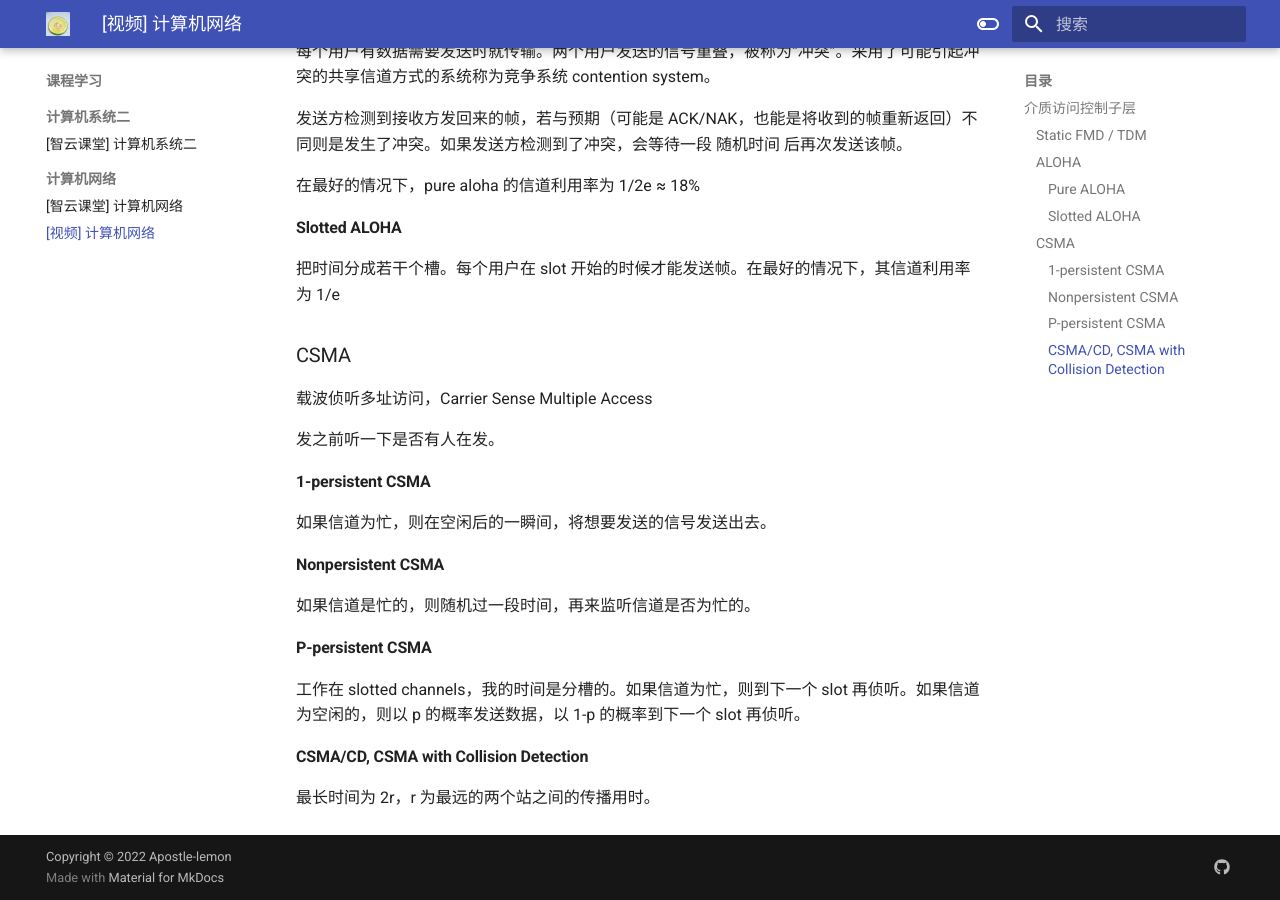
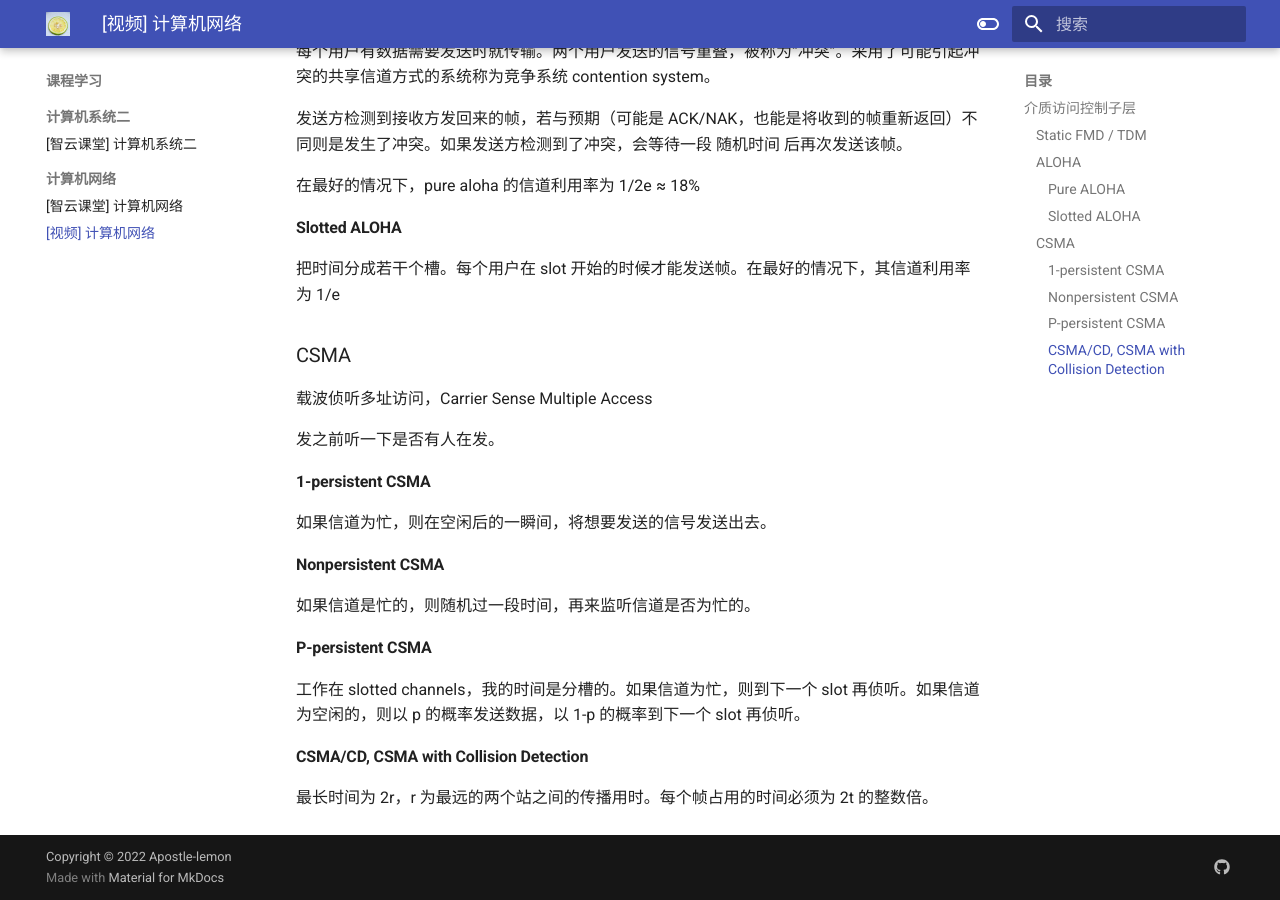
Before and after one commit to Apostle-lemon/Apostle-lemon.github.io, an MkDocs documentation site: the page built from docs/课程学习/计算机网络/【视频】计算机网络.md, in a window 1280 px wide and 900 px high, scrolled down 623 px. Built offline with MkDocs 1.6.1 and Material for MkDocs 9.7.7, drawn with Linux system fonts in a browser that asks for light colours.

Commit message:
vault backup: 2022-10-28 09:46:24
Affected files:
docs/课程学习/计算机网络/【视频】计算机网络.md

```diff
--- a/docs/课程学习/计算机网络/【视频】计算机网络.md
+++ b/docs/课程学习/计算机网络/【视频】计算机网络.md
@@ -46,4 +46,4 @@ ALOHA, additive links on-line hawaii area。对没有 hawaii 代表的就是夏
 
 #### CSMA/CD, CSMA with Collision Detection
 
-最长时间为 2r，r 为最远的两个站之间的传播用时。
+最长时间为 2r，r 为最远的两个站之间的传播用时。每个帧占用的时间必须为 2t 的整数倍。
```
